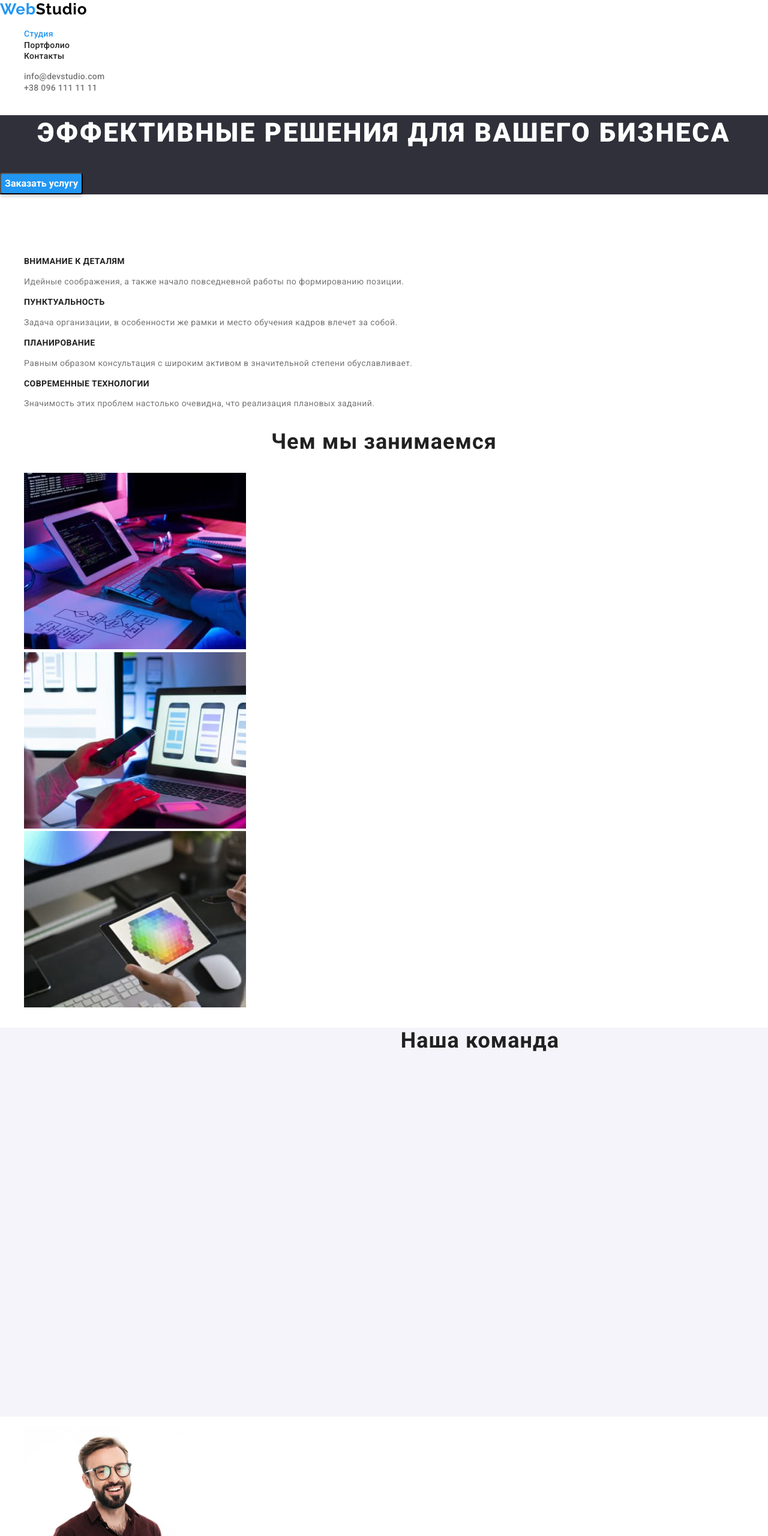
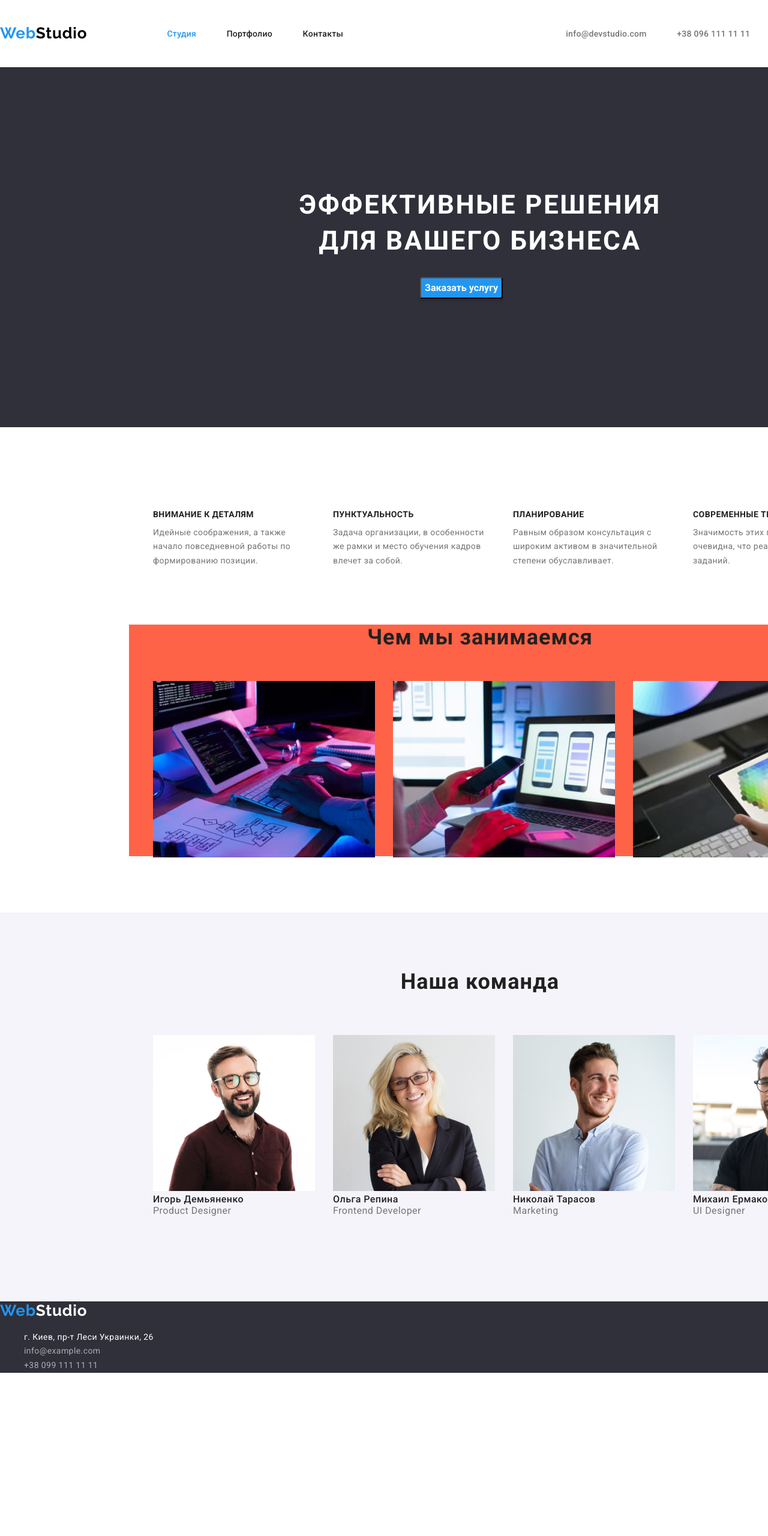
Before and after one commit to Indira921/GOIT-MARKUP-HW-01, a plain HTML site: page index.html in a window 1280 px wide. Shown: the top 2560 px of the page at 60% size. After the commit the page ends 2304 px from the top, so only its background shows below. Drawn offline with nearby package versions, Linux system fonts and the light colour scheme.

Commit message:
Add files via upload

```diff
--- a/css/styles.css
+++ b/css/styles.css
@@ -16,15 +16,29 @@ html {
 }
 
 body {
+    margin: 0;
     background-color: white;
     font-family: var(--primary-font-family)
 }
 ul {
     list-style: none;
 }
+
 a {
     text-decoration: none;
     cursor: pointer;
+}
+p {
+    margin-top: 0;
+    margin-bottom: 0;
+}
+
+h1,
+h2,
+h3,
+h4 {
+    margin-top: 0;
+    margin-bottom: 0;
 }
 
   .webstudio-logo {
@@ -44,12 +58,34 @@ a {
         letter-spacing: 0.03em;
         color: #000000;
 }
+.header {
+    display: flex;
+    align-items: center;
+}
+.site-nav .item {
+
+   margin-top: 32px;
+margin-bottom: 32px;
+margin-right: 50px;
+}
+.site-nav .item:last-child {
+    margin-right: 0;
+}
+.site-nav .item:first-child {
+    margin-left: 93px;
+}
+.site-nav {
+    display: flex;
+}
+
 .site-nav a {
+    display: block;
     font-weight: 500;
     font-size: 14px;
     line-height: 1.2;
     letter-spacing: 0.02em;
     color: #212121;
+    text-align: center;
     }
 .site-nav a:hover,
 .contacts-links a:hover,
@@ -70,52 +106,86 @@ a {
 .button.button.button-1.current {
   color: #FFFFFF;
 }
-.site-nav-link1 {
-    font-family: 'Roboto';
-    font-style: normal;
-    font-weight: 500;
-    font-size: 14px;
-    line-height: 16px;
-    letter-spacing: 0.02em;
-
-    color: #2196F3;
+.site-nav-link1  {
+width: 49px;
+height: 16px;
+color: #2196F3;
+text-align: center;
 }
 
 .site-nav-link2 {
-    font-family: 'Roboto';
-    font-style: normal;
-    font-weight: 500;
-    font-size: 14px;
-    line-height: 16px;
-    letter-spacing: 0.02em;
+    width: 77px;
+height: 16px;
+
 
     color: #212121;
+    text-align: center;
 
 }
 
 .site-nav-link3 {
-    font-family: 'Roboto';
-    font-style: normal;
-    font-weight: 500;
-    font-size: 14px;
-    line-height: 16px;
-    letter-spacing: 0.02em;
+    width: 68px;
+height: 16px;
 
     color: #212121;
+    text-align: center;
 
 }
+
+.contacts-links {
+    display: flex;
+}
 .contacts-links a {
+    display: inline-block;
+    color: #757575;
     font-weight: 500;
     font-size: 14px;
     line-height: 1.2;
     letter-spacing: 0.02em;
+
 }
-.contacts-links1,
+
+.contacts-links1 {
+width: 135px;
+height: 16px;
+margin-left: 331px;
+margin-right: 50px;
+margin-top: 32px;
+margin-bottom: 32px;
+}
+
 .contacts-links2 {
-    color: #757575;
+width: 122px;
+height: 16px;
+margin-right: 215px;
+margin-left: 0;
+margin-top: 32px;
+margin-bottom: 32px;
+}
+
+
+/* MAIN SECTION */
+
+
+/* Main Head Section bg */
+.main-head-bg {
+    display: inline-block;
+    max-width: 1600px;
+    height: 600px;
+    left: 0px;
+    top: 80px;
+    background: #2F303A;
+    margin-bottom: 94px;
 }
 
 .main-head {
+    margin: 200px 452px 30px;
+    width: 696px;
+    height: 120px;
+    left: 452px;
+    top: 280px;
+
+    font-family: var(--primary-font-family)
     font-weight: 900;
     font-size: 44px;
     line-height: 1.36;
@@ -129,6 +199,8 @@ a {
 /*Order button*/
 
 .order-button {
+    display: inline-flex;
+    margin: 0 700px 200px;
     font-family: var(--primary-font-family);
     font-weight: 700;
     font-size: 16px;
@@ -141,33 +213,123 @@ a {
     border-radius: 4px;
 }
 
-.order-button-bg .order-button:hover,
-.order-button-bg .order-button:focus {
+.order-button:hover,
+.order-button:focus {
     background-color: #188CE8;
 }
 
-/*Services*/
-.services-box1 {
-    }
+/* Что мы предлагаем  */
 
-.services-box2 {
+.heads1 {
+    color: transparent;
+}
 
+.what-we-offer {
+    display: flex;
+    align-items: center;
+
+    margin-right: 215px;
+    margin-left: 215px;;
+    width: 1170px;
 }
-.services-box3 {
 
+.description-box {
+    width: 270px;
+    left: 215px;
+    margin-right: 30px;
+}
+.description-box:not(:last child) {
+    margin-right: 30px;
+}
+.description-head {
+    font-weight: 700;
+    font-size: 14px;
+    line-height: 1.14;
+    letter-spacing: 0.03em;
+    text-transform: uppercase;
+    color: #212121;
+    margin-bottom: 10px;
+}
+
+.description {
+    font-weight: 400;
+    font-size: 14px;
+    line-height: 1.71;
+    letter-spacing: 0.03em;
+    color: #757575;
+}
+
+/* Чем мы занимаемся */
+.what-we-do {
+    display: flex;
+    flex-direction: column;
+    align-items: center;
+
+    width: 1170px;
+    height: 386px;
+
+    background-color: tomato;
+    margin: 94px 215px;
+}
+.heads2 {
+    margin-bottom: 50px;
+
+    font-weight: 700;
+    font-size: 36px;
+    line-height: 1.2;
+    text-align: center;
+    letter-spacing: 0.03em;
+    color: #212121;
+}
+.services-container {
+    display: flex;
+    flex-direction: row;
+    width: 1170px;
+    margin: 0;
+}
+.services-box {
+    margin-right: 30px;
+}
+.services-box:nth-child(3) {
+    margin-right: 0;
 }
 
 
 /*Team*/
-.team-bg {
+.our-team-container {
+    display: flex;
+    flex-direction: column;
+    align-items:center;
+
+    padding-left: 0;
+    padding-right: 0;
     width: 1600px;
     height: 648px;
-    left: 0px;
-    top: 1454px;
-
+    margin-top: 0;
+    margin-bottom: 0;
+    margin-right: 0;
     background: #F5F4FA;
 }
-.teammembers-names {
+
+.heads3 {
+    font-weight: 700;
+    font-size: 36px;
+    line-height: 1.2;
+    text-align: center;
+    letter-spacing: 0.03em;
+    color: #212121;
+
+    margin-top: 94px;
+    margin-bottom: 50px;
+}
+
+.team-container {
+    display: flex;
+    flex-direction: row;
+
+    width: 1170px;
+}
+    .teammembers-names {
     font-weight: 500;
     font-size: 16px;
     line-height: 1.2;
@@ -181,116 +343,16 @@ a {
     color: #757575;
 }
 
-/* team cards */
-.team-card1 {
-
+.team-card {
+    margin-right: 30px;
+    margin-left: 0;
+    padding: 0;
+    max-width: 270px;
+    height: 368px;
 }
-.team-card2 {
-
+.team-card:last-child {
+    margin-right: 0;
 }
-.team-card3 {
-
-}
-
-.team-card4 {
-
-}
-
-.description-head1 {
-    font-weight: 700;
-    font-size: 14px;
-    line-height: 1.2;
-    letter-spacing: 0.03em;
-    text-transform: uppercase;
-    color: #212121;
-}
-
-.description-head2 {
-    font-weight: 700;
-    font-size: 14px;
-    line-height: 1.14;
-    letter-spacing: 0.03em;
-    text-transform: uppercase;
-
-    color: #212121;
-}
-
-.description-head3 {
-    font-weight: 700;
-    font-size: 14px;
-    line-height: 1.14;
-    letter-spacing: 0.03em;
-    text-transform: uppercase;
-
-    color: #212121;
-}
-
-.description-head4 {
-    font-weight: 700;
-    font-size: 14px;
-    line-height: 1.14;
-    letter-spacing: 0.03em;
-    text-transform: uppercase;
-
-    color: #212121;
-}
-
-.description1 {
-    font-weight: 400;
-    font-size: 14px;
-    line-height: 1.71;
-    letter-spacing: 0.03em;
-    color: #757575;
-}
-
-.description2 {
-    font-weight: 400;
-    font-size: 14px;
-    line-height: 1.71;
-    letter-spacing: 0.03em;
-    color: #757575;
-}
-
-.description3 {
-    font-weight: 400;
-    font-size: 14px;
-    line-height: 1.71;
-    letter-spacing: 0.03em;
-    color: #757575;
-}
-
-.description4 {
-    font-weight: 400;
-    font-size: 14px;
-    line-height: 1.71;
-    letter-spacing: 0.03em;
-    color: #757575;
-}
-
-/* Main Head Section bg */
-.main-head-bg {
-    background: #2F303A;
-}
-
-.heads1,
-.heads2,
-.heads3 {
-    font-weight: 700;
-    font-size: 36px;
-    line-height: 1.2;
-    text-align: center;
-    letter-spacing: 0.03em;
-    color: #212121;
-}
-.heads1 {
-    color: transparent;
-}
-.heads2 {
-    }
-
-.heads3 {
-    }
-
 /* Footer bg */
 
 .footer-bg {
@@ -335,10 +397,31 @@ a.footer-links {
 
 
 /* PORTFOLIO PAGE */
+.page-header {
+    display: flex;
+    flex-direction: row;
+  align-items: center;
+  justify-content: space-between;
+  padding: 10px;
+  background-color: #607d8b;
+  border-radius: 4px;
+  box-shadow: 0px 2px 1px -1px rgba(0, 0, 0, 0.2),
+    0px 1px 1px 0px rgba(0, 0, 0, 0.14), 0px 1px 3px 0px rgba(0, 0, 0, 0.12);
+}
 
 
-.main-container {
-    }
+.filter-container {
+    display: flex;
+    flex-direction: row;
+    justify-content: center;
+    width: 611px;
+    height: 54px;
+    left: 495px;
+    top: 174px;
+
+    margin: 0 auto 34px ;
+    text-align: center;
+}
 
 .site-nav .button {
     font-family: inherit;
@@ -348,6 +431,7 @@ a.footer-links {
     text-align: center;
     letter-spacing: 0.03em;
     color: #212121;
+    margin-right: 8px;
 }
 
 .site-nav .button {
@@ -387,56 +471,37 @@ border-radius: 4px;
 }
 
 
-.container-bg1,
-.container-bg2,
-.container-bg3,
-.container-bg4,
-.container-bg5,
-.container-bg6,
-.container-bg7,
-.container-bg8,
-.container-bg9 {
-    box-sizing: border-box;
-    background: #FFFFFF;
-    border: 1px solid #EEEEEE;
+/* PORTFOLIO-CONTAINER*/
+
+.test-container {
+    width: 1170px;
+    padding-left: 0;
+    padding-right: 0;
+    margin-left: 215px;
+    margin-right: 215px;
+    margin-top: 94px;
+    margin-bottom: 94px;
 }
 
-.container-bg1 {
-    left: 215px;
-    top: 262px;
+.portfolio-container {
+    display: flex;
+    flex-wrap: wrap;
+    padding: 0;
 }
 
-.container-bg2 {
-    left: 615px;
-    top: 262px;
+.portfolio-container-element {
+    width: 370px;
+    background: #FFFFFF;
+    margin-right: 30px;
+    margin-left: 0;
+    margin-bottom: 30px;
 }
-.container-bg3 {
-    left: 1015px;
-    top: 262px;
+.portfolio-container-element:nth-child(3n) {
+    margin-right: 0;
 }
-.container-bg4 {
-    left: 215px;
-    top: 696px;
-}
-.container-bg5 {
-    left: 615px;
-    top: 696px;
-}
-.container-bg6 {
-    left: 1015px;
-    top: 696px;
-}
-.container-bg7 {
-    left: 215px;
-    top: 1130px;
-}
-.container-bg8 {
-    left: 615px;
-    top: 1130px;
-}
-.container-bg9 {
-    left: 1015px;
-    top: 1130px;
+
+.portfolio-container-element:nth-last-child(-n+3) {
+    margin-bottom: 0;
 }
 
 .portfolio-heads {
@@ -445,6 +510,8 @@ border-radius: 4px;
     line-height: 2;
     letter-spacing: 0.06em;
     color: #212121;
+    margin-top: 0;
+    margin-bottom: 0;
 }
 
 .portfolio-description {
@@ -454,6 +521,8 @@ border-radius: 4px;
     color: #757575;
 }
 
+/* FOOTER*/
+
 .footer-links {
     font-style: normal;
     font-size: 14px;
--- a/index.html
+++ b/index.html
@@ -16,14 +16,14 @@
 
   <body>
     <!--Шапка сайта-->
-        <header>
+        <header class="header">
                <a href="" class="webstudio-logo">Web<span class="accent">Studio</span></a>
 
         <nav>
           <ul class="site-nav">
-            <li><a class="site-nav-link1 current" href="./index.html">Студия</a></li>
-            <li><a class="site-nav-link2" href="./portfolio.html">Портфолио</a></li>
-            <li><a class="site-nav-link3" href="">Контакты</a></li>
+            <li class="site-nav item"> <a class="site-nav-link1 current" href="./index.html">Студия</a></li>
+            <li class="site-nav item"><a class="site-nav-link2" href="./portfolio.html">Портфолио</a></li>
+            <li class="site-nav item"><a class="site-nav-link3" href="">Контакты</a></li>
           </ul>
         </nav>
         <ul class="contacts-links">
@@ -33,49 +33,56 @@
       </header>
 
       <main>
-      <section class="main-head-bg">
+      <section> <div class="main-head-bg">
         <h1 class="main-head">Эффективные решения для вашего бизнеса</h1>
         <button type="button" name="order-button" class="order-button">Заказать услугу</button>
+      </div>
       </section>
+
+
      <!--Что мы предлагаем-->
       <section>
         <h2 class="heads1">Что мы предлагаем</h2>
-      <ul>
-          <li>
-            <h3 class="description-head1">Внимание к деталям</h3>
-            <p class="description1"> Идейные соображения, а также начало повседневной работы по
+      <ul class="what-we-offer">
+          <li> <div class="description-box">
+            <h3 class="description-head">Внимание к деталям</h3>
+            <p class="description"> Идейные соображения, а также начало повседневной работы по
               формированию позиции.
             </p>
+          </div>
           </li>
-          <li>
-            <h3 class="description-head2">Пунктуальность</h3>
-            <p class="description2">
+          <li> <div class="description-box">
+            <h3 class="description-head">Пунктуальность</h3>
+            <p class="description">
               Задача организации, в особенности же рамки и место обучения кадров
               влечет за собой.
             </p>
+            </div>
           </li>
-          <li>
-            <h3 class="description-head3">Планирование</h3>
-            <p class="description3">
+          <li> <div class="description-box">
+            <h3 class="description-head">Планирование</h3>
+            <p class="description">
               Равным образом консультация с широким активом в значительной
               степени обуславливает.
             </p>
+            </div>
             </li>
-          <li>
-            <h3 class="description-head4">Современные технологии</h3>
-            <p class="description4">
+          <li> <div class="description-box">
+            <h3 class="description-head">Современные технологии</h3>
+            <p class="description">
               Значимость этих проблем настолько очевидна, что реализация
               плановых заданий.
             </p>
+        </div>
       </li>
         </ul>
       </section>
 
       <!--Чем мы занимаемся-->
-      <section>
+      <section> <div class="what-we-do">
         <h2 class="heads2">Чем мы занимаемся</h2>
-        <ul>
-          <li> <div class="services-box1">
+        <ul class="services-container">
+          <li> <div class="services-box">
             <img
               src="./images/pc.jpg"
               alt="обработка на компьютере"
@@ -83,7 +90,7 @@
             />
             </div>
           </li>
-          <li> <div class="services-box2">
+          <li> <div class="services-box">
             <img
               src="./images/smartphone.jpg"
               alt="обработка на смартфоне"
@@ -91,7 +98,7 @@
             />
           </div>
           </li>
-          <li> <div class="services-box3">
+          <li> <div class="services-box">
             <img
               src="./images/tablet.jpg"
               alt="обработка на планшете"
@@ -100,14 +107,14 @@
             </div>
           </li>
         </ul>
+        </div>
       </section>
 
       <!--Наша Команда-->
-      <section class="team-bg">
-        <h2 class="heads3">Наша команда</h2></section>
-        <ul>
-           <section class="team-card1">
-            <li>
+      <section class="our-team-container">
+        <h2 class="heads3">Наша команда</h2>
+        <ul class="team-container">
+            <li class="team-card">
             <img
               src="./images/team/Игорь-Демьяненко.jpg"
               alt="Игорь Демьяненко"
@@ -116,9 +123,8 @@
                 <h3 class="teammembers-names">Игорь Демьяненко</h3>
                 <p class="teammembers-position">Product Designer</p>
              </li>
-            </section>
-          <section class="team-card2">
-            <li>
+
+            <li class="team-card">
             <img
               src="./images/team/Ольга_Репина.jpg"
               alt="Ольга Репина"
@@ -127,9 +133,8 @@
                 <h3 class="teammembers-names">Ольга Репина</h3>
                 <p class="teammembers-position">Frontend Developer</p>
               </li>
-            </section>
-           <section class="team-card3">
-            <li>
+
+            <li class="team-card">
             <img
               src="./images/team/Николай_Тарасов.jpg"
               alt="Николай Тарасов"
@@ -138,9 +143,7 @@
                    <h3 class="teammembers-names">Николай Тарасов</h3>
                    <p class="teammembers-position">Marketing</p>
             </li>
-          </section>
-          <section class="team-card4">
-            <li>
+            <li class="team-card">
             <img
               src="./images/team/Михаил_Ермаков.jpg"
               alt="Михаил Ермаков"
@@ -149,8 +152,8 @@
             <h3 class="teammembers-names">Михаил Ермаков</h3>
             <p class="teammembers-position">UI Designer</p>
             </li>
+          </ul>
         </section>
-              </ul>
     </main>
 
     <!--Подвал-->
```
Also changed, not shown: portfolio.html (+22 -31 lines). Lines whose indentation alone changed are shown as unchanged.
